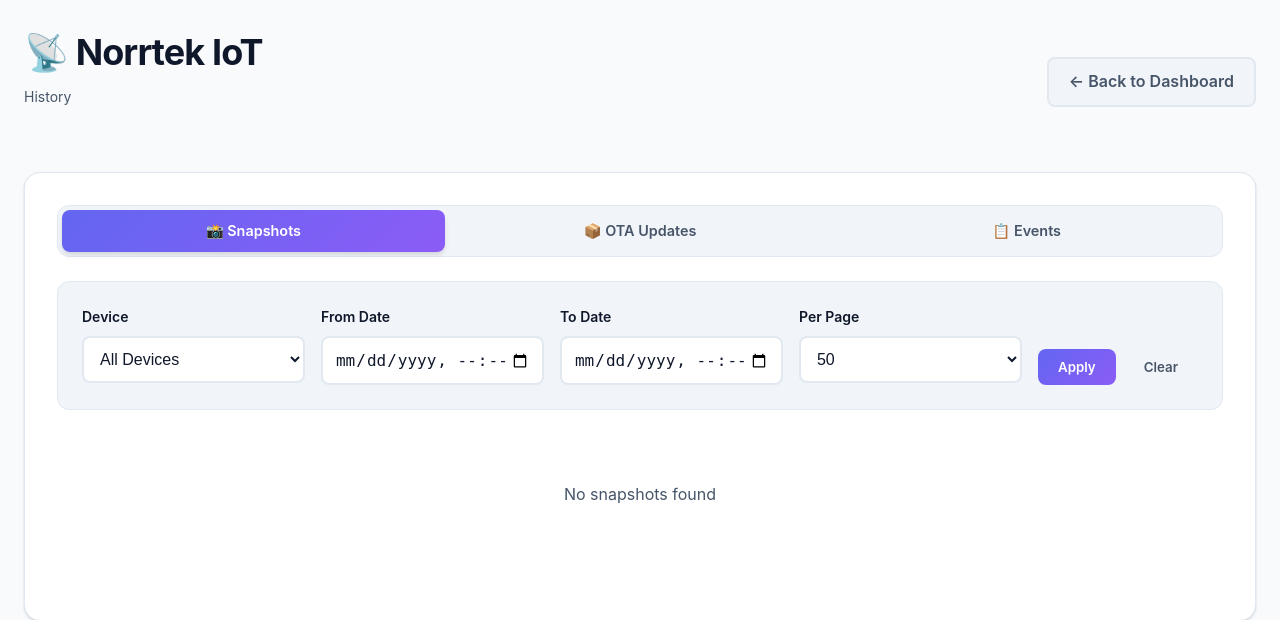
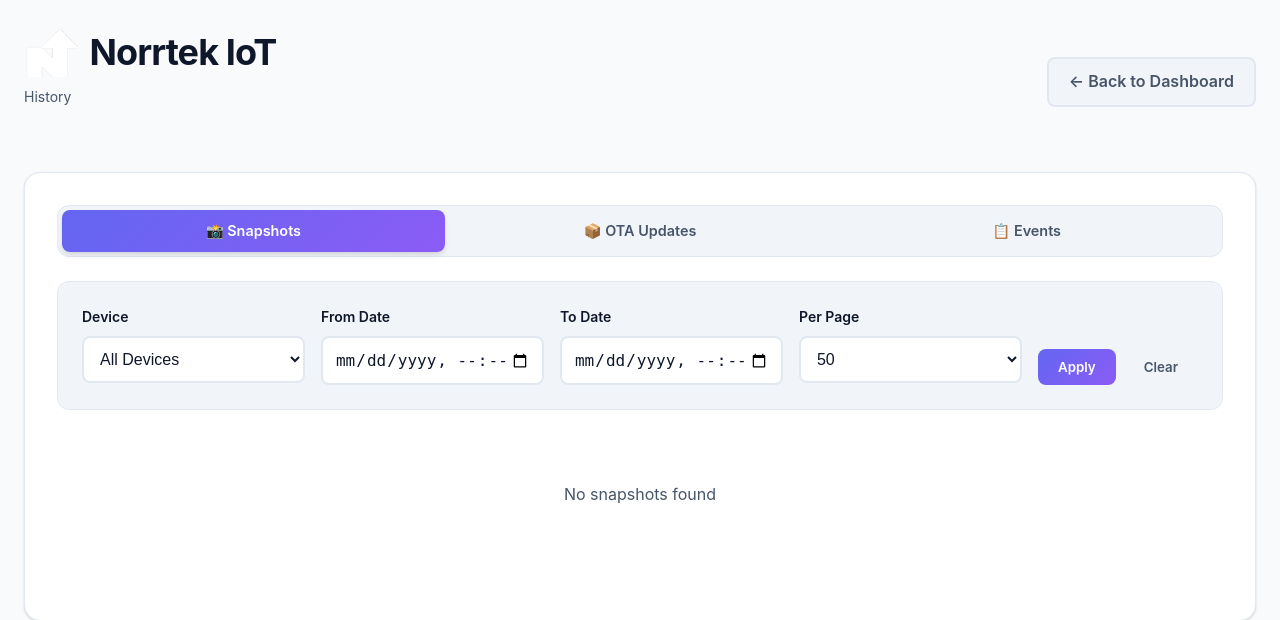
Before and after one commit to skalpt/ski-clock-neo, a Flask app: page /history in a window 1280 px wide. Shown: the top 620 px of the page. Run offline with Flask 3, Linux system fonts and the light colour scheme; the visitor is signed in with stand-in values (Sample User, id 1); data that the repository does not hold is empty; parts of the project's set-up code (start-up, migrations or seed data) failed here and were passed over.

Commit message:
Add Norrtek logo to login and dashboard pages
Integrate Norrtek logo into login, history, and dashboard headers by replacing existing icons with an image tag referencing `norrtek-logo.png`. Add CSS for `.brand-logo` class with appropriate styling and filters for different backgrounds.

Replit-Commit-Author: Agent
Replit-Commit-Session-Id: 417133d8-1985-4928-8e03-c01a325d29da
Replit-Commit-Checkpoint-Type: full_checkpoint
Replit-Commit-Event-Id: 2f2440e3-296f-4d9d-8ae2-40fb792f116e
Replit-Commit-Screenshot-Url: https://storage.googleapis.com/screenshot-production-us-central1/a117656b-3bae-4d6d-926c-af8f81648c5d/417133d8-1985-4928-8e03-c01a325d29da/gGZwipt

```diff
--- a/dashboard/static/app.css
+++ b/dashboard/static/app.css
@@ -193,6 +193,17 @@ h3 {
 
 .header-content h1 {
     margin-bottom: 0.25rem;
+    display: flex;
+    align-items: center;
+    gap: 0.5rem;
+}
+
+/* Brand logo in headers */
+.brand-logo {
+    height: 1.5em;
+    width: auto;
+    vertical-align: middle;
+    filter: invert(1);
 }
 
 /* ========================================
@@ -826,6 +837,14 @@ button {
 .login-header h1 {
     font-size: 2rem;
     margin-bottom: var(--spacing-sm);
+    display: flex;
+    align-items: center;
+    justify-content: center;
+    gap: 0.5rem;
+}
+
+.login-header .brand-logo {
+    filter: none;
 }
 
 .login-header p {
--- a/dashboard/templates/history.html
+++ b/dashboard/templates/history.html
@@ -6,7 +6,7 @@
 <div class="container">
     <div class="header-bar">
         <div class="header-content">
-            <h1>📡 Norrtek IoT</h1>
+            <h1><img src="{{ url_for('static', filename='norrtek-logo.png') }}" alt="Norrtek" class="brand-logo"> Norrtek IoT</h1>
             <p class="subtitle">History</p>
         </div>
         <a href="/" class="back-link">← Back to Dashboard</a>
--- a/dashboard/templates/index.html
+++ b/dashboard/templates/index.html
@@ -10,7 +10,7 @@
 <div class="container">
     <div class="header-bar">
         <div class="header-content">
-            <h1>📡 Norrtek IoT</h1>
+            <h1><img src="{{ url_for('static', filename='norrtek-logo.png') }}" alt="Norrtek" class="brand-logo"> Norrtek IoT</h1>
             <p class="subtitle">Device Fleet Management</p>
         </div>
         <a href="/logout" class="logout-btn">Logout</a>
--- a/dashboard/templates/login.html
+++ b/dashboard/templates/login.html
@@ -7,7 +7,7 @@
 {% block content %}
 <div class="login-container">
     <div class="login-header">
-        <h1>📡 Norrtek IoT</h1>
+        <h1><img src="{{ url_for('static', filename='norrtek-logo.png') }}" alt="Norrtek" class="brand-logo"> Norrtek IoT</h1>
         <p>Device Fleet Management</p>
     </div>
 
```
Also changed, not shown: attached_assets/NorrTrack_Logo_Design_1764755583620.png (added), dashboard/static/norrtek-logo.png (added).
